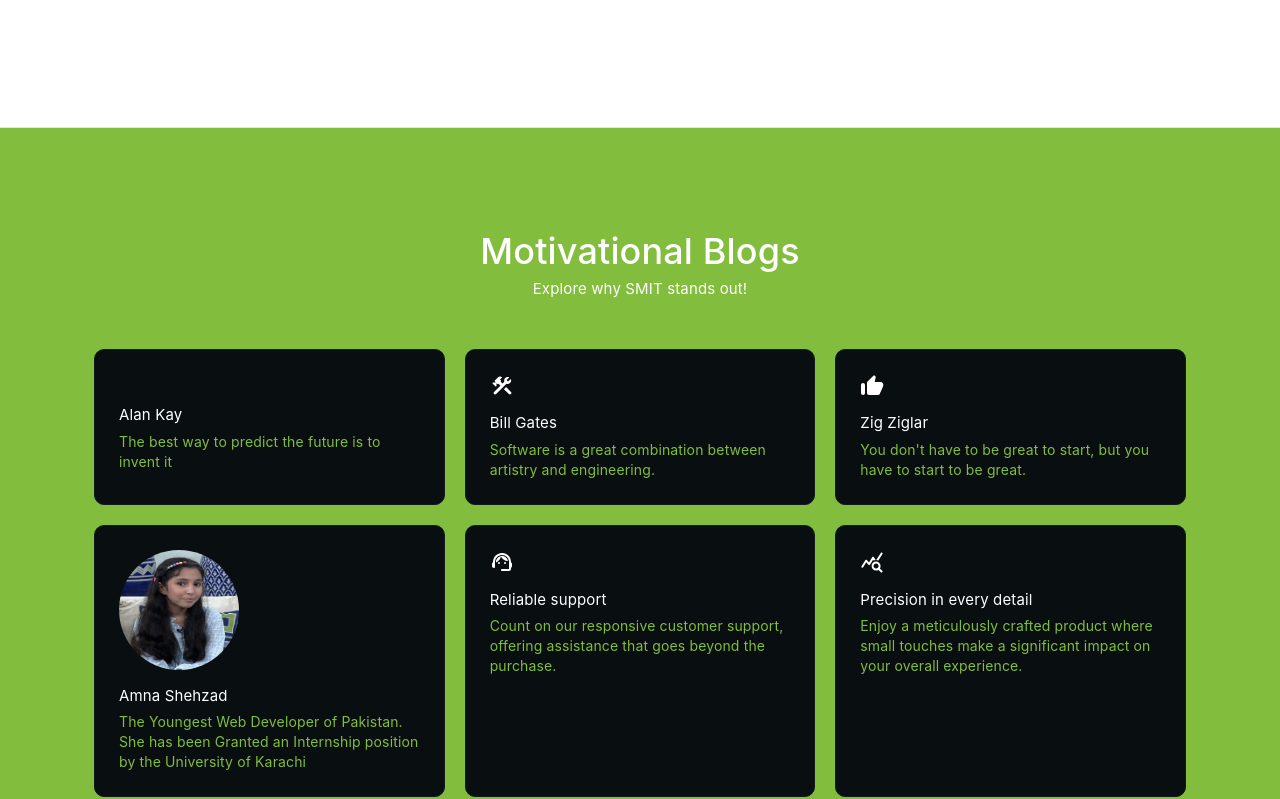
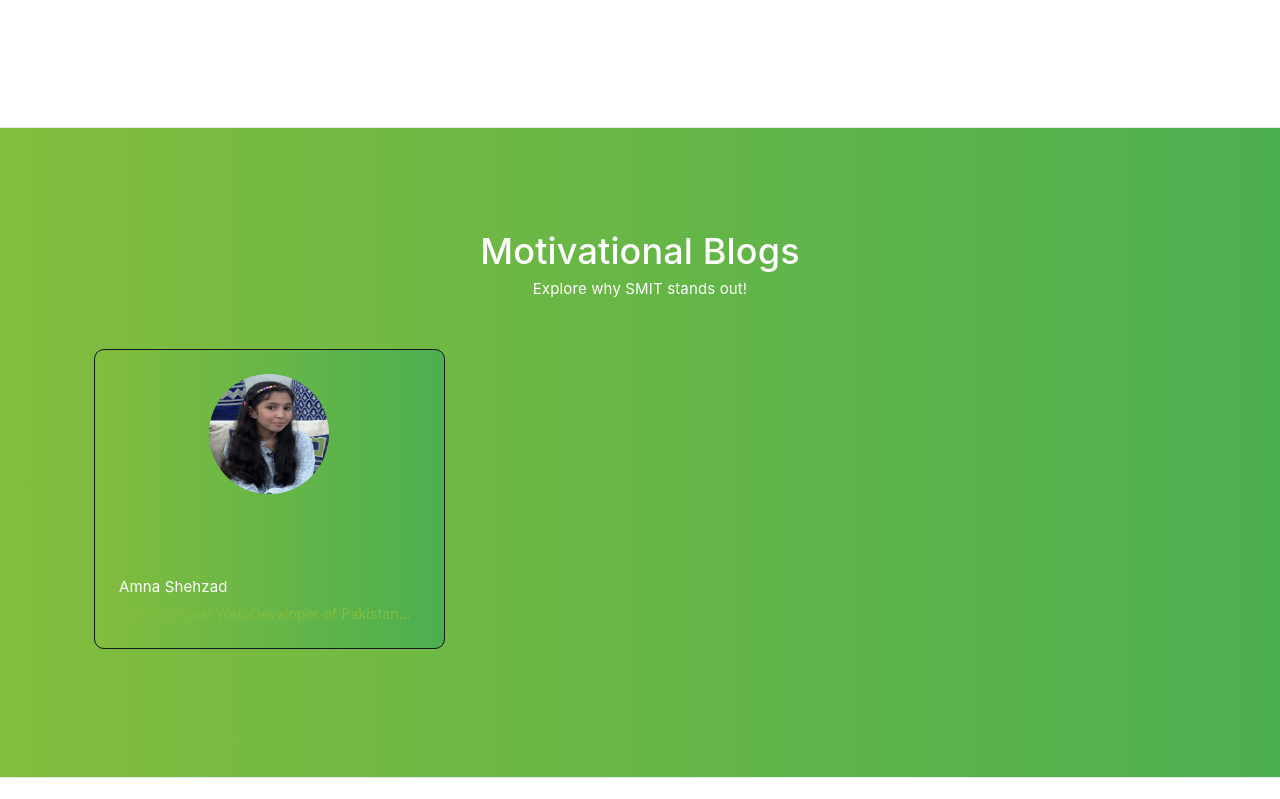
Before and after one commit to sabahunzalah/Student-Portal, a React (Create React App) app: page / in a window 1280 px wide. Shown: the part 3070-3869 px from the top of the page. Built offline with nearby package versions, Linux system fonts and the light colour scheme.

Commit message:
add video

```diff
--- /dev/null
+++ b/src/LandingPage/components/Highlights.css
@@ -0,0 +1,30 @@
+.flip-card {
+    width: 100%;
+    height: 100%;
+    perspective: 1000px;
+  }
+
+  .flip-card-inner {
+    position: relative;
+    width: 100%;
+    height: 100%;
+    text-align: center;
+    transition: transform 0.6s;
+    transform-style: preserve-3d;
+  }
+
+  .flipped .flip-card-inner {
+    transform: rotateY(180deg);
+  }
+
+  .flip-card-front,
+  .flip-card-back {
+    position: absolute;
+    width: 100%;
+    height: 100%;
+    backface-visibility: hidden;
+  }
+
+  .flip-card-back {
+    transform: rotateY(180deg);
+  }
--- a/src/LandingPage/components/Highlights.js
+++ b/src/LandingPage/components/Highlights.js
@@ -1,3 +1,248 @@
+// import * as React from "react";
+// import Box from "@mui/material/Box";
+// import Card from "@mui/material/Card";
+// import Container from "@mui/material/Container";
+// import Grid from "@mui/material/Grid";
+// import Stack from "@mui/material/Stack";
+// import Typography from "@mui/material/Typography";
+// import AutoFixHighRoundedIcon from "@mui/icons-material/AutoFixHighRounded";
+// import ConstructionRoundedIcon from "@mui/icons-material/ConstructionRounded";
+// import QueryStatsRoundedIcon from "@mui/icons-material/QueryStatsRounded";
+// import SettingsSuggestRoundedIcon from "@mui/icons-material/SettingsSuggestRounded";
+// import SupportAgentRoundedIcon from "@mui/icons-material/SupportAgentRounded";
+// import ThumbUpAltRoundedIcon from "@mui/icons-material/ThumbUpAltRounded";
+// import Amna_image from "../../assets/images/amna1.png";
+
+// const items = [
+//   {
+//     icon: (
+//       <img
+//         src={Amna_image}
+//         alt="Amna Shehzad"
+//         style={{ width: "120px", height: "120px", borderRadius: "50%" }}
+//       />
+//     ),
+//     title: "Amna Shehzad",
+//     description:
+//       "The Youngest Web Developer of Pakistan. She has been Granted an Internship position by the University of Karachi",
+//   },
+//   {
+//     icon: <img />,
+//     title: "Alan Kay",
+//     description: "The best way to predict the future is to invent it",
+//   },
+//   {
+//     icon: <ConstructionRoundedIcon />,
+//     title: "Bill Gates",
+//     description: "Software is a great combination between artistry and engineering.",
+//   },
+//   {
+//     icon: <ThumbUpAltRoundedIcon />,
+//     title: "Zig Ziglar",
+//     description: "You don't have to be great to start, but you have to start to be great.",
+//   },
+
+//   {
+//     icon: <SupportAgentRoundedIcon />,
+//     title: "Reliable support",
+//     description:
+//       "Count on our responsive customer support, offering assistance that goes beyond the purchase.",
+//   },
+//   {
+//     icon: <QueryStatsRoundedIcon />,
+//     title: "Precision in every detail",
+//     description:
+//       "Enjoy a meticulously crafted product where small touches make a significant impact on your overall experience.",
+//   },
+// ];
+
+// export default function Highlights() {
+//   return (
+//     <Box
+//       id="highlights"
+//       sx={{
+//         pt: { xs: 4, sm: 12 },
+//         pb: { xs: 8, sm: 16 },
+//         color: "white",
+//         bgcolor: "#82bd3e",
+//       }}
+//     >
+//       <Container
+//         sx={{
+//           position: "relative",
+//           display: "flex",
+//           flexDirection: "column",
+//           alignItems: "center",
+//           gap: { xs: 3, sm: 6 },
+//         }}
+//       >
+//         <Box
+//           sx={{
+//             width: { sm: "100%", md: "60%" },
+//             textAlign: { sm: "left", md: "center" },
+//           }}
+//         >
+//           <Typography component="h1" variant="h4">
+//             Motivational Blogs
+//           </Typography>
+//           <Typography variant="body1" sx={{ color: "black.400" }}>
+//             Explore why SMIT stands out!
+//           </Typography>
+//         </Box>
+//         <Grid container spacing={2.5}>
+//           {items.map((item, index) => (
+//             <Grid item xs={12} sm={6} md={4} key={index}>
+//               <Stack
+//                 direction="column"
+//                 color="inherit"
+//                 component={Card}
+//                 spacing={1}
+//                 useFlexGap
+//                 sx={{
+//                   p: 3,
+//                   height: "100%",
+//                   border: "1px solid",
+//                   borderColor: "grey.800",
+//                   background: "transparent",
+//                   backgroundColor: "grey.900",
+//                 }}
+//               >
+//                 <Box sx={{ opacity: "100%" }}>{item.icon}</Box>
+//                 <div>
+//                   <Typography fontWeight="larger" gutterBottom>
+//                     {item.title}
+//                   </Typography>
+//                   <Typography variant="body2" sx={{ color: "#82BD3E" }}>
+//                     {item.description}
+//                   </Typography>
+//                 </div>
+//               </Stack>
+//             </Grid>
+//           ))}
+//         </Grid>
+//       </Container>
+//     </Box>
+//   );
+// }
+
+// import * as React from "react";
+// import Box from "@mui/material/Box";
+// import Card from "@mui/material/Card";
+// import Container from "@mui/material/Container";
+// import Grid from "@mui/material/Grid";
+// import Stack from "@mui/material/Stack";
+// import Typography from "@mui/material/Typography";
+// import Amna_image from "../../assets/images/amna1.png";
+// import "./Highlights.css"; // Assuming you have a CSS file for the flip effect
+
+// const items = [
+//   {
+//     icon: Amna_image,
+//     title: "Amna Shehzad",
+//     description: "The Youngest Web Developer of Pakistan...",
+//     videoUrl: "https://www.youtube.com/embed/-VIVJzVtiq8", // YouTube embed URL
+//   },
+//   // Other items...
+// ];
+
+// export default function Highlights() {
+//   const [flippedIndex, setFlippedIndex] = React.useState(null);
+
+//   return (
+//     <Box
+//       id="highlights"
+//       sx={{
+//         pt: { xs: 4, sm: 12 },
+//         pb: { xs: 8, sm: 16 },
+//         color: "white",
+//         bgcolor: "#82bd3e",
+//       }}
+//     >
+//       <Container
+//         sx={{
+//           position: "relative",
+//           display: "flex",
+//           flexDirection: "column",
+//           alignItems: "center",
+//           gap: { xs: 3, sm: 6 },
+//         }}
+//       >
+//         <Box
+//           sx={{
+//             width: { sm: "100%", md: "60%" },
+//             textAlign: { sm: "left", md: "center" },
+//           }}
+//         >
+//           <Typography component="h1" variant="h4">
+//             Motivational Blogs
+//           </Typography>
+//           <Typography variant="body1" sx={{ color: "black.400" }}>
+//             Explore why SMIT stands out!
+//           </Typography>
+//         </Box>
+//         <Grid container spacing={2.5}>
+//           {items.map((item, index) => (
+//             <Grid item xs={12} sm={6} md={4} key={index}>
+//               <Stack
+//                 direction="column"
+//                 color="inherit"
+//                 component={Card}
+//                 spacing={1}
+//                 useFlexGap
+//                 sx={{
+//                   p: 3,
+//                   height: "100%",
+//                   border: "1px solid",
+//                   borderColor: "grey.800",
+//                   background: "transparent",
+//                   backgroundColor: "grey.900",
+//                   perspective: "1000px",
+//                 }}
+//               >
+//                 <Box
+//                   className={`flip-card ${flippedIndex === index ? "flipped" : ""}`}
+//                   onClick={() => setFlippedIndex(flippedIndex === index ? null : index)}
+//                   sx={{ cursor: "pointer", opacity: "100%" }}
+//                 >
+//                   <Box className="flip-card-inner">
+//                     <Box className="flip-card-front">
+//                       <img
+//                         src={item.icon}
+//                         alt={item.title}
+//                         style={{ width: "120px", height: "120px", borderRadius: "50%" }}
+//                       />
+//                     </Box>
+//                     <Box className="flip-card-back">
+//                       {flippedIndex === index && (
+//                         <iframe
+//                           width="120"
+//                           height="120"
+//                           src={`${item.videoUrl}?autoplay=1`}
+//                           frameBorder="0"
+//                           allow="accelerometer; autoplay; clipboard-write; encrypted-media; gyroscope; picture-in-picture"
+//                           allowFullScreen
+//                         ></iframe>
+//                       )}
+//                     </Box>
+//                   </Box>
+//                 </Box>
+//                 <div>
+//                   <Typography fontWeight="larger" gutterBottom>
+//                     {item.title}
+//                   </Typography>
+//                   <Typography variant="body2" sx={{ color: "#82BD3E" }}>
+//                     {item.description}
+//                   </Typography>
+//                 </div>
+//               </Stack>
+//             </Grid>
+//           ))}
+//         </Grid>
+//       </Container>
+//     </Box>
+//   );
+// }
+
 import * as React from "react";
 import Box from "@mui/material/Box";
 import Card from "@mui/material/Card";
@@ -5,57 +250,22 @@
 import Grid from "@mui/material/Grid";
 import Stack from "@mui/material/Stack";
 import Typography from "@mui/material/Typography";
-import AutoFixHighRoundedIcon from "@mui/icons-material/AutoFixHighRounded";
-import ConstructionRoundedIcon from "@mui/icons-material/ConstructionRounded";
-import QueryStatsRoundedIcon from "@mui/icons-material/QueryStatsRounded";
-import SettingsSuggestRoundedIcon from "@mui/icons-material/SettingsSuggestRounded";
-import SupportAgentRoundedIcon from "@mui/icons-material/SupportAgentRounded";
-import ThumbUpAltRoundedIcon from "@mui/icons-material/ThumbUpAltRounded";
 import Amna_image from "../../assets/images/amna1.png";
+import "./Highlights.css";
 
 const items = [
   {
-    icon: <img />,
-    title: "Alan Kay",
-    description: "The best way to predict the future is to invent it",
+    icon: Amna_image,
+    title: "Amna Shehzad",
+    description: "The Youngest Web Developer of Pakistan...",
+    videoUrl: "https://www.youtube.com/embed/-VIVJzVtiq8", // YouTube embed URL
   },
-  {
-    icon: <ConstructionRoundedIcon />,
-    title: "Bill Gates",
-    description: "Software is a great combination between artistry and engineering.",
-  },
-  {
-    icon: <ThumbUpAltRoundedIcon />,
-    title: "Zig Ziglar",
-    description: "You don't have to be great to start, but you have to start to be great.",
-  },
-  {
-    icon: (
-      <img
-        src={Amna_image}
-        alt="Amna Shehzad"
-        style={{ width: "120px", height: "120px", borderRadius: "50%" }}
-      />
-    ),
-    title: "Amna Shehzad",
-    description:
-      "The Youngest Web Developer of Pakistan. She has been Granted an Internship position by the University of Karachi",
-  },
-  {
-    icon: <SupportAgentRoundedIcon />,
-    title: "Reliable support",
-    description:
-      "Count on our responsive customer support, offering assistance that goes beyond the purchase.",
-  },
-  {
-    icon: <QueryStatsRoundedIcon />,
-    title: "Precision in every detail",
-    description:
-      "Enjoy a meticulously crafted product where small touches make a significant impact on your overall experience.",
-  },
+  // Other items...
 ];
 
 export default function Highlights() {
+  const [flippedIndex, setFlippedIndex] = React.useState(null);
+
   return (
     <Box
       id="highlights"
@@ -63,7 +273,8 @@
         pt: { xs: 4, sm: 12 },
         pb: { xs: 8, sm: 16 },
         color: "white",
-        bgcolor: "#82bd3e",
+        // bgcolor: "#82bd3e",
+        backgroundImage: "linear-gradient(to right, #82bd3e, #4caf50)",
       }}
     >
       <Container
@@ -99,14 +310,43 @@
                 useFlexGap
                 sx={{
                   p: 3,
-                  height: "100%",
+                  height: "300px", // Set a specific height for the card
                   border: "1px solid",
                   borderColor: "grey.800",
                   background: "transparent",
                   backgroundColor: "grey.900",
+                  perspective: "1000px",
+                  backgroundImage: "linear-gradient(to right, #82bd3e, #4caf50)"
                 }}
               >
-                <Box sx={{ opacity: "100%" }}>{item.icon}</Box>
+                <Box
+                  className={`flip-card ${flippedIndex === index ? "flipped" : ""}`}
+                  onClick={() => setFlippedIndex(flippedIndex === index ? null : index)}
+                  sx={{ cursor: "pointer", height: "100%", width: "100%" }}
+                >
+                  <Box className="flip-card-inner">
+                    <Box className="flip-card-front">
+                      <img
+                        src={item.icon}
+                        alt={item.title}
+                        style={{ width: "120px", height: "120px", borderRadius: "50%" }}
+                      />
+                    </Box>
+                    <Box className="flip-card-back">
+                      {flippedIndex === index && (
+                        <iframe
+                          width="100%"
+                          height="100%"
+                          src={`${item.videoUrl}?autoplay=1`}
+                          frameBorder="0"
+                          allow="accelerometer; autoplay; clipboard-write; encrypted-media; gyroscope; picture-in-picture"
+                          allowFullScreen
+                          style={{ borderRadius: "12px" }} // Add some styling if needed
+                        ></iframe>
+                      )}
+                    </Box>
+                  </Box>
+                </Box>
                 <div>
                   <Typography fontWeight="larger" gutterBottom>
                     {item.title}
```
